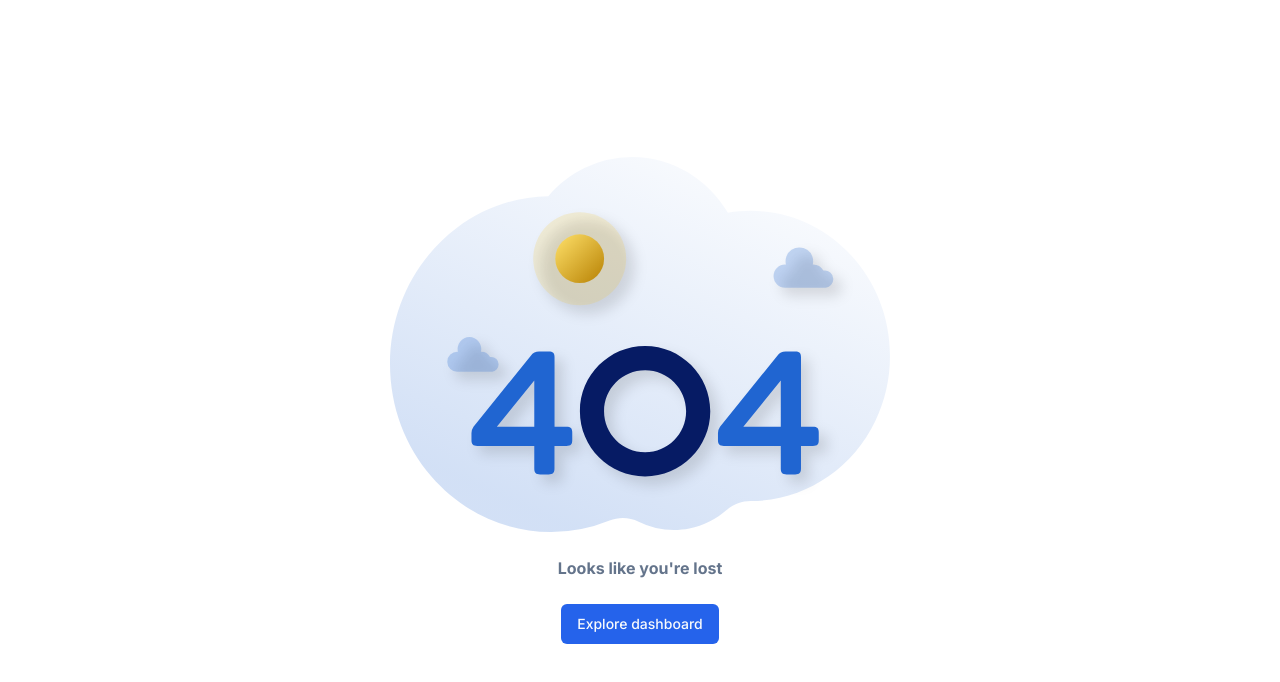
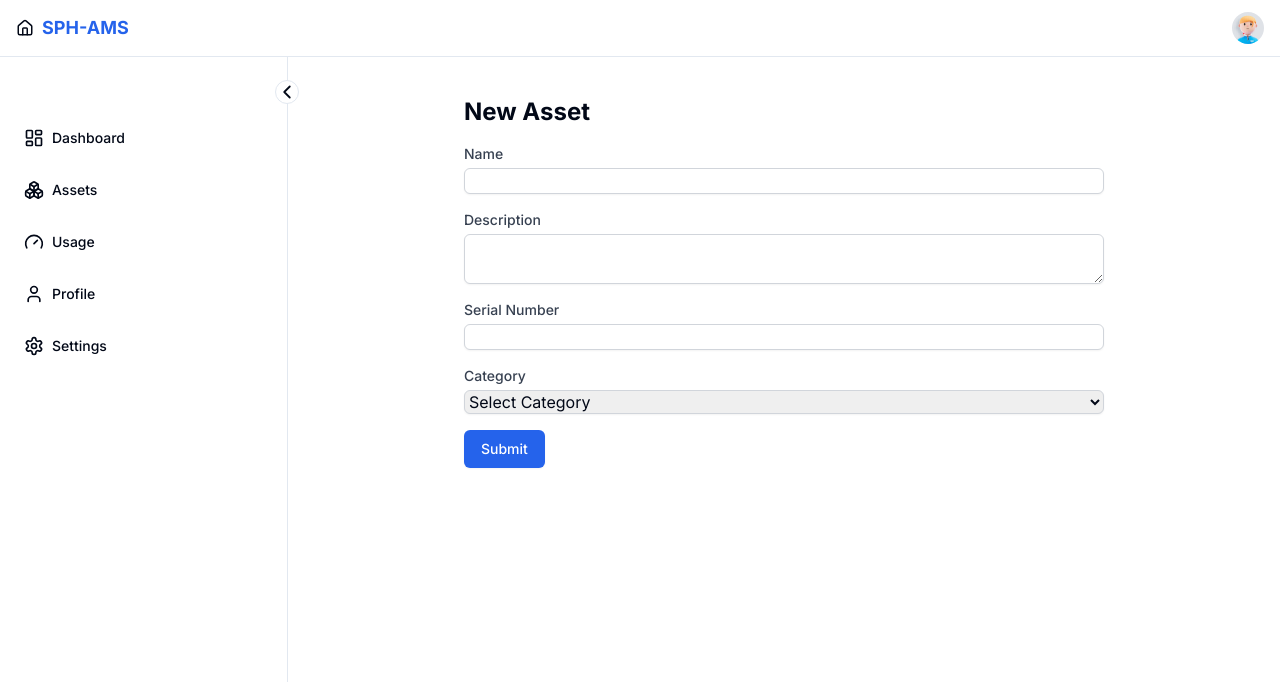
Before and after one commit to ismaelaboud/ams, a Next.js app in the folder frontend/: page /dashboard/assets/new in a window 1280 px wide. Before the commit this address had no page. Shown: the top 682 px of the page. Built offline with nearby package versions, Linux system fonts and the light colour scheme.

Commit message:
new assets form

```diff
--- /dev/null
+++ b/frontend/app/dashboard/assets/new/page.tsx
@@ -0,0 +1,15 @@
+
+import NewAssetForm from '@/components/NewAsset.Form';
+import React from 'react';
+
+
+const NewAssetPage: React.FC = () => {
+  return (
+    <div className="p-4">
+
+      <NewAssetForm />
+    </div>
+  );
+};
+
+export default NewAssetPage;
--- a/frontend/components/NewAsset.Form.tsx
+++ b/frontend/components/NewAsset.Form.tsx
@@ -0,0 +1,98 @@
+"use client"
+
+import React, { useState, ChangeEvent, FormEvent } from 'react';
+
+interface FormData {
+  name: string;
+  description: string;
+  serialNumber: string;
+  category: string;
+}
+
+const NewAssetForm: React.FC = () => {
+  const [formData, setFormData] = useState<FormData>({
+    name: '',
+    description: '',
+    serialNumber: '',
+    category: '',
+  });
+
+  const handleChange = (e: ChangeEvent<HTMLInputElement | HTMLTextAreaElement | HTMLSelectElement>) => {
+    const { name, value } = e.target;
+    setFormData({
+      ...formData,
+      [name]: value,
+    });
+  };
+
+  const handleSubmit = (e: FormEvent) => {
+    e.preventDefault();
+    // Handle form submission logic here (e.g., send data to server)
+    console.log('Form Data:', formData);
+  };
+
+  return (
+    <div className="max-w-2xl mx-auto p-4">
+      <h2 className="text-2xl font-bold mb-4">New Asset</h2>
+      <form onSubmit={handleSubmit} className="space-y-4">
+        <div>
+          <label className="block text-sm font-medium text-gray-700">Name</label>
+          <input
+            type="text"
+            name="name"
+            value={formData.name}
+            onChange={handleChange}
+            className="mt-1 block w-full border border-gray-300 rounded-md shadow-sm focus:ring focus:ring-opacity-50"
+            required
+          />
+        </div>
+        <div>
+          <label className="block text-sm font-medium text-gray-700">Description</label>
+          <textarea
+            name="description"
+            value={formData.description}
+            onChange={handleChange}
+            className="mt-1 block w-full border border-gray-300 rounded-md shadow-sm focus:ring focus:ring-opacity-50"
+            required
+          />
+        </div>
+        <div>
+          <label className="block text-sm font-medium text-gray-700">Serial Number</label>
+          <input
+            type="text"
+            name="serialNumber"
+            value={formData.serialNumber}
+            onChange={handleChange}
+            className="mt-1 block w-full border border-gray-300 rounded-md shadow-sm focus:ring focus:ring-opacity-50"
+            required
+          />
+        </div>
+        <div>
+          <label className="block text-sm font-medium text-gray-700">Category</label>
+          <select
+            name="category"
+            value={formData.category}
+            onChange={handleChange}
+            className="mt-1 block w-full border border-gray-300 rounded-md shadow-sm focus:ring focus:ring-opacity-50"
+            required
+          >
+            <option value="">Select Category</option>
+            <option value="electronics">Electronics</option>
+            <option value="furniture">Furniture</option>
+            <option value="office-supplies">Office Supplies</option>
+          </select>
+        </div>
+        <div>
+          <button
+            type="submit"
+            className="inline-flex items-center px-4 py-2 border border-transparent text-sm font-medium rounded-md shadow-sm text-white bg-blue-600 hover:bg-blue-700 focus:outline-none focus:ring-2 focus:ring-offset-2 focus:ring-blue-500"
+          >
+            Submit
+          </button>
+        </div>
+      </form>
+    </div>
+  );
+};
+
+export default NewAssetForm;
```
Also changed, not shown: 1 other file (tests, documents, lock files or other folders).
